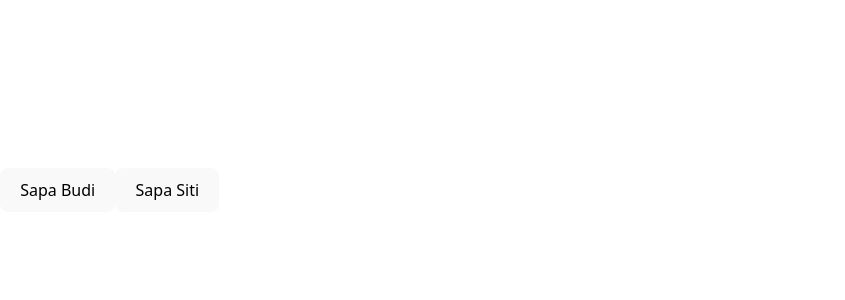
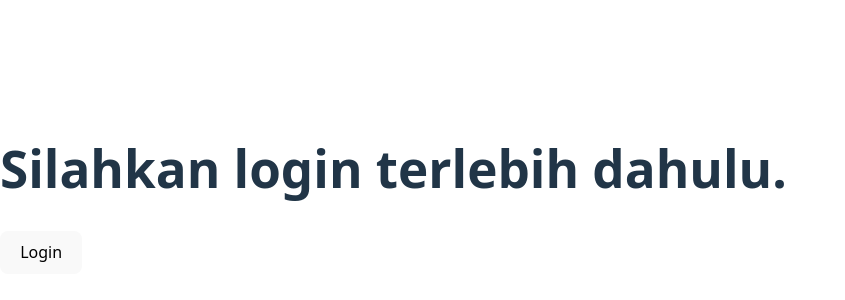
Before and after one commit to gunturlailam/fundamental, a React app in the folder react-fundamental/: page / in a window 1280 px wide. Shown: the part 210-510 px from the top of the page, without its empty margins (0-845 px from the left). Built offline with nearby package versions, Linux system fonts and the light colour scheme; the HTML template or start-up script is replaced by a standard one.

Commit message:
learn: belajar conditional rendering di React

```diff
--- a/react-fundamental/src/App.jsx
+++ b/react-fundamental/src/App.jsx
@@ -1,12 +1,26 @@
-// event onClick
+// meggunakan if/else
 // function App(){
-//   const handleClick = () => {
-//     alert("Tombol diklik!");
+//   const isLoggedIn = true;
+
+//   if(isLoggedIn){
+//     return <h1>Selamat datang kembali!</h1>
+//   }else{
+//     return <h1>Silahkan login terlebih dahulu</h1>
 //   }
+// }
 
-//   return (
+// export default App
+
+
+// menggunakan operator ternary
+// function App(){
+//   const isLoggedIn = false
+
+//   return(
 //     <div>
-//       <button onClick={handleClick}>Klik saya</button>
+//       {
+//         isLoggedIn ? <h1>Dashboard</h1> : <h1>Login Page</h1>
+//       }
 //     </div>
 //   )
 // }
@@ -14,21 +28,16 @@
 // export default App
 
 
-
-// event onChange
-// import { useState } from "react";
-
+// menggunakan operator &&
 // function App(){
-//   const [name, setName] = useState("")
-
-//   const handleChange = (event) => {
-//     setName(event.target.value)
-//   }
+//   const showMessage = true
 
 //   return(
 //     <div>
-//       <input type="text" placeholder="Ketik nama...." onChange={handleChange} />
-//       <p>Halo, {name}</p>
+//       <h1>Halo,React!</h1>
+//       {
+//         showMessage && <p>Pesan ini hanya muncul jika showMessage = true</p>
+//       }
 //     </div>
 //   )
 // }
@@ -36,46 +45,27 @@
 // export default App
 
 
+// mwnggunakan state
+import { useState } from "react";
 
-// event onSubmit
-// import { useState } from "react";
+function App(){
+    const [isLoggedIn, setIsLoggedIn] = useState(false)
 
-// function App(){
-//   const [email, setEmail] = useState("")
+    return (
+      <div>
+        {
+          isLoggedIn ? (
+            <h2>Selamat datang kembali!</h2>
+          ) : (
+            <h1>Silahkan login terlebih dahulu.</h1>
+          )
+        }
 
-//   const handleSubmit = (event) => {
-//     event.preventDefault(); // mencegah reload halaman
-//     alert(`Email dikirim: ${email}`);
-//   }
-
-//   return(
-//     <form onSubmit={handleSubmit}>
-//       <input
-//       type="email"
-//       placeholder="Masukkan Email"
-//       value={email}
-//       onChange={(e) => setEmail(e.target.value)}
-//       />
-//         <button type="submit">Kirim</button>
-//     </form>
-//   )
-// }
-
-// export default App
-
-
-// event dengan Paramaeter
-function App(){
-  const sayHello = (name) => {
-    alert(`Halo, ${name}!`)
-  }
-
-  return(
-    <div>
-      <button onClick={() => sayHello("Budi")}>Sapa Budi</button>
-      <button onClick={() => sayHello("Siti")}>Sapa Siti</button>
-    </div>
-  )
+        <button onClick={() => setIsLoggedIn(!isLoggedIn)}>
+          {isLoggedIn ? "Logout" : "Login"}
+        </button>
+      </div>
+    )
 }
 
 export default App
```
